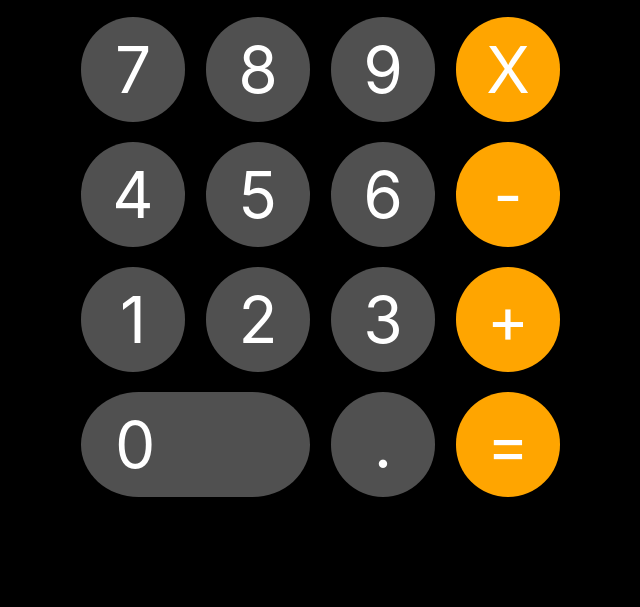
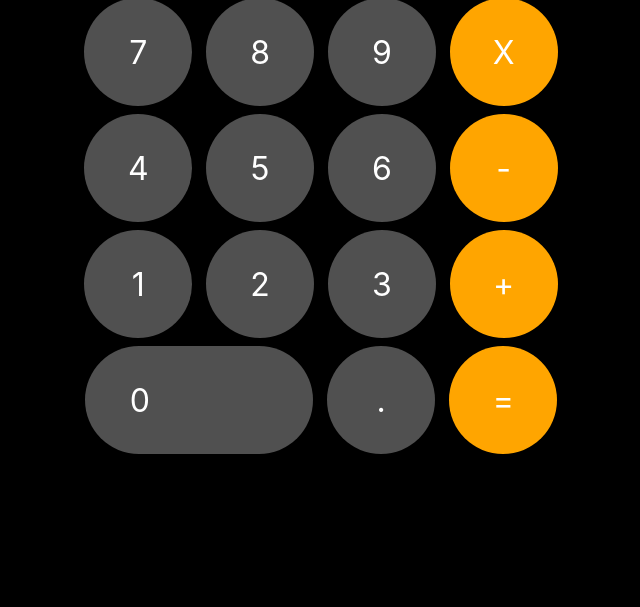
Before and after one commit to ChaoChow/vanilla-js-only-calculator, a plain HTML site: page index.html in a window 1280 px wide. Shown: the part 318-925 px from the top of the page, without its empty margins (319-959 px from the left). After the commit the page ends 880 px from the top, so only its background shows below. Drawn offline with Linux system fonts and the light colour scheme.

Commit message:
Chao - Simplifying HTML + CSS
- Removed placement divs and used flexbox + margins instead

```diff
--- a/index.html
+++ b/index.html
@@ -3,63 +3,25 @@
         <div class="calc-container">
             <input disabled="true" id="calc-display" class="calc-display" value="0" />
             <div class="calc-grid">
-                <div class="container-size-1 btn-container">
                 <div id="clear-btn" class="func-btn btn">C</div>
-                </div>
-                <div class="container-size-1 btn-container">
                 <div id="sign-toggle-btn" class="func-btn btn">+/-</div>
-                </div>
-                <div class="container-size-1 btn-container">
                 <div id="percent-btn" class="op-btn btn" operation="mod">%</div>
-                </div>
-                <div class="container-size-1 btn-container">
                 <div id="divide-btn" class="op-btn btn" operation="divide">/</div>
-                </div>
-                <div class="container-size-1 btn-container">
                 <div class="num-btn btn">7</div>
-                </div>
-                <div class="container-size-1 btn-container">
                 <div class="num-btn btn">8</div>
-                </div>
-                <div class="container-size-1 btn-container">
                 <div class="num-btn btn">9</div>
-                </div>
-                <div class="container-size-1 btn-container">
                 <div id="multiply-btn" class="op-btn btn" operation="multiply">X</div>
-                </div>
-                <div class="container-size-1 btn-container">
                 <div class="num-btn btn">4</div>
-                </div>
-                <div class="container-size-1 btn-container">
                 <div class="num-btn btn">5</div>
-                </div>
-                <div class="container-size-1 btn-container">
                 <div class="num-btn btn">6</div>
-                </div>
-                <div class="container-size-1 btn-container">
                 <div id="subtract-btn" class="op-btn btn" operation="subtract">-</div>
-                </div>
-                <div class="container-size-1 btn-container">
                 <div class="num-btn btn">1</div>
-                </div>
-                <div class="container-size-1 btn-container">
                 <div class="num-btn btn">2</div>
-                </div>
-                <div class="container-size-1 btn-container">
                 <div class="num-btn btn">3</div>
-                </div>
-                <div class="container-size-1 btn-container">
                 <div id="sum-btn" class="op-btn btn" operation="sum">+</div>
-                </div>
-                <div class="container-size-2 btn-container">
                 <div id="zero-btn" class="num-btn btn">0</div>
-                </div>
-                <div class="container-size-1 btn-container">
                 <div id="decimal-btn" class="num-btn btn">.</div>
-                </div>
-                <div class="container-size-1 btn-container">
                 <div id="equals-btn" class="btn">=</div>
-                </div>
             </div>
         </div>
     </body>
--- a/styles.css
+++ b/styles.css
@@ -4,7 +4,7 @@ body {
 }
 
 .calc-container {
-    width: 300px;
+    width: 320px;
     margin: 100px auto;
 
     text-align: center;
@@ -27,28 +27,15 @@ body {
 
 .calc-grid {
     display: flex;
+    justify-content: space-evenly;
     flex-wrap: wrap;
 }
 
-.btn-container {
-    padding: 2%;
-    box-sizing: border-box;
-}
-
-.container-size-1 {
-    width: 75px;
-    height: 75px;
-}
-
-.container-size-2 {
-    width: 150px;
-    height: 75px;
-}
-
 .btn {
-    height: 100%;
-    width: 100%;
-    border-radius: 50%;
+    width: 70px;
+    height: 70px;
+    border-radius: 35px;
+    margin-bottom: 8px;
 
     display: flex;
     flex-direction: column;
@@ -96,10 +83,10 @@ body {
 }
 
 #zero-btn {
-    padding-left: 16%;
-    border-radius: 25%/50%;
+    width: 150px;
     box-sizing: border-box;
 
+    padding-left: 25px;
     text-align: left;
 }
 
@@ -113,18 +100,20 @@ body {
         padding: 0 8%;
     }
 
-    .container-size-1 {
-        width: 100px;
-        height: 100px;
+    .btn {
+        width: 90px;
+        height: 90px;
+        border-radius: 45px;
+
+        font-size: 2em;
     }
 
-    .container-size-2 {
-        width: 200px;
-        height: 100px;
-    }
+    #zero-btn {
+        width: 195px;
+        box-sizing: border-box;
 
-    .btn {
-        font-size: 3em;
+        padding-left: 35px;
+        text-align: left;
     }
 }
 
@@ -138,21 +127,19 @@ body {
         padding: 0 8%;
     }
 
-    .container-size-1 {
-        width: 125px;
-        height: 125px;
-    }
+    .btn {
+        width: 108px;
+        height: 108px;
+        border-radius: 54px;
 
-    .container-size-2 {
-        width: 250px;
-        height: 125px;
-    }
-
-    .btn {
-        font-size: 4em;
+        font-size: 2em;
     }
 
     #zero-btn {
-        padding-left: 15%;
+        width: 228px;
+        box-sizing: border-box;
+
+        padding-left: 45px;
+        text-align: left;
     }
 }
```
Lines whose indentation alone changed are shown as unchanged.
